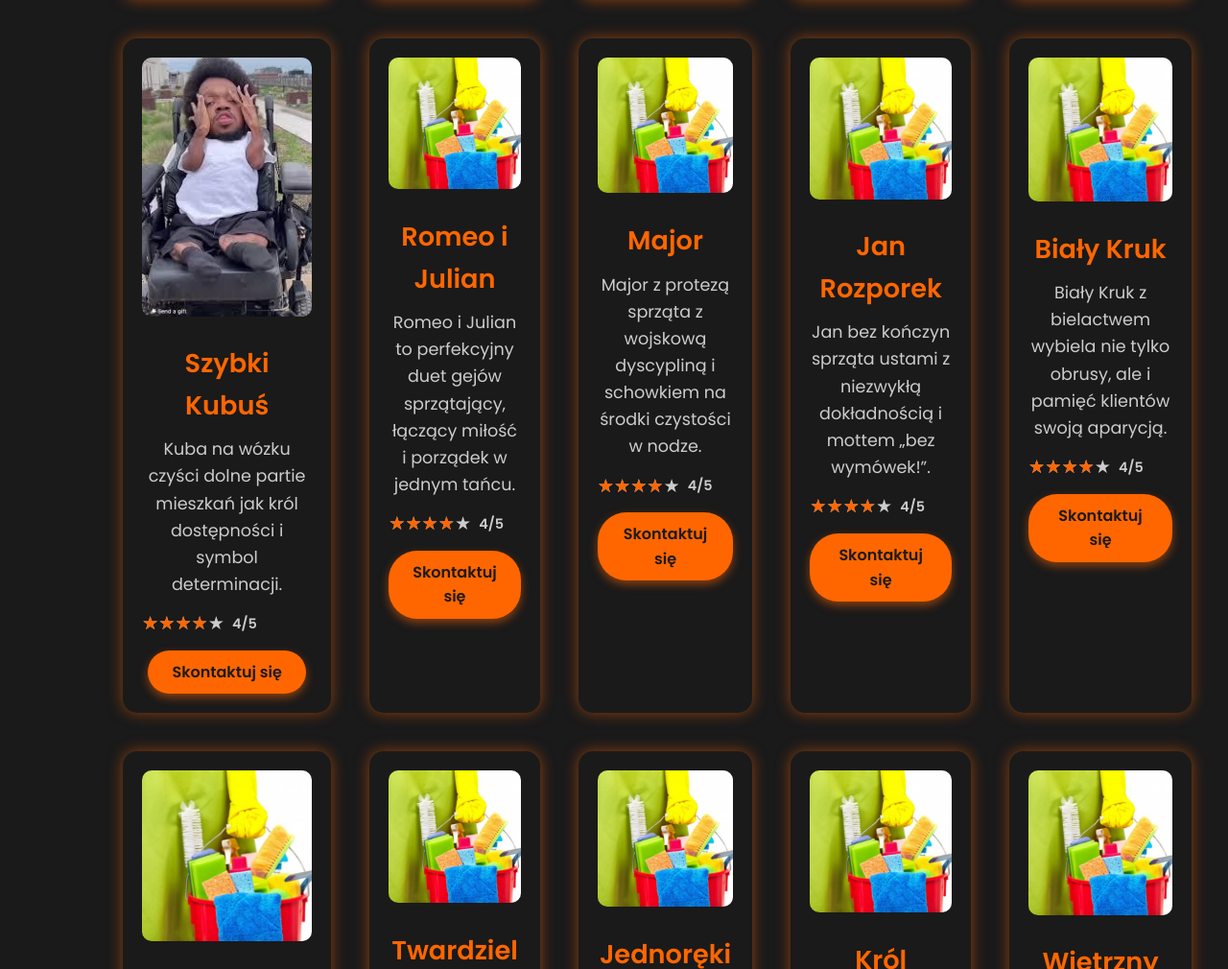
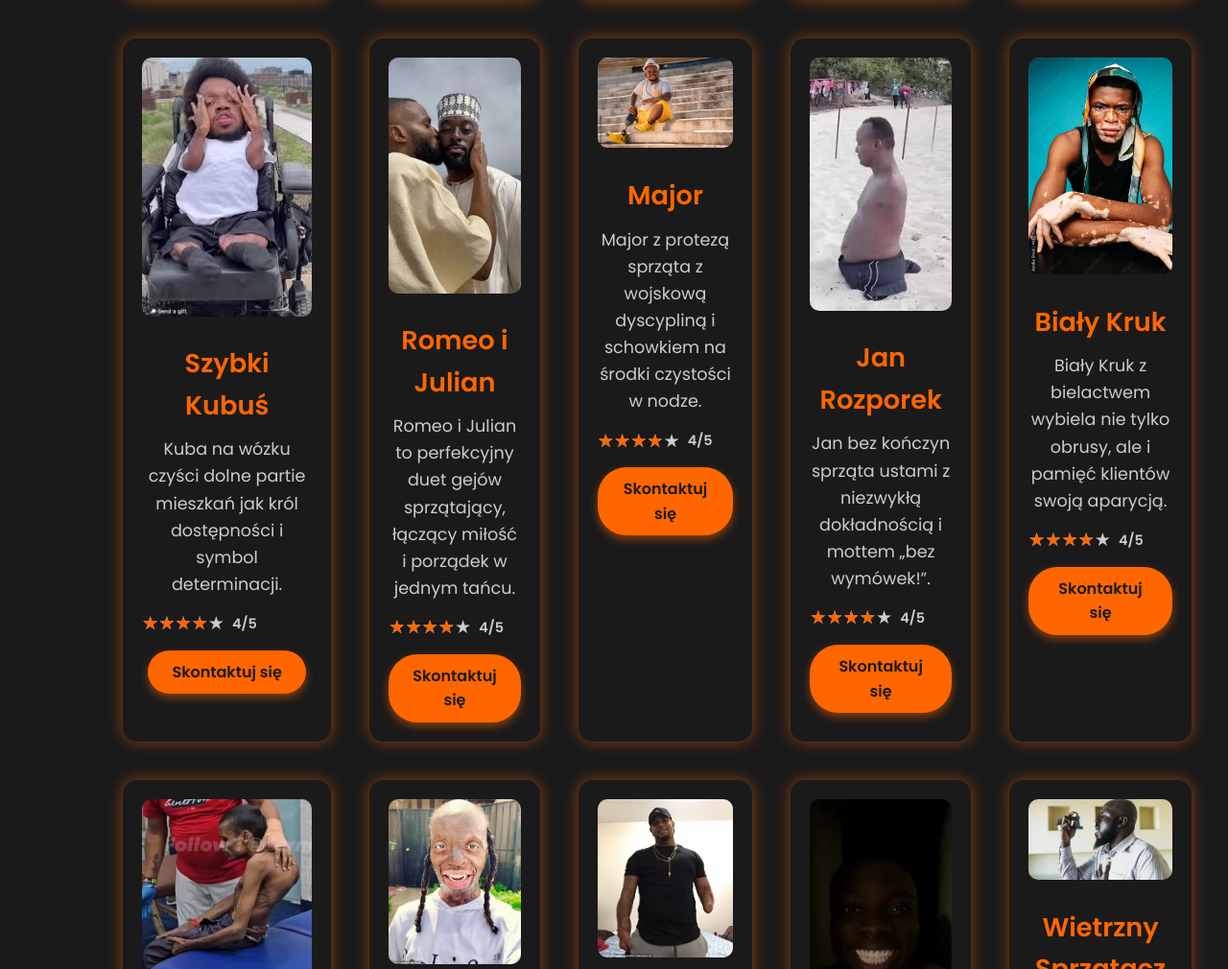
Before and after one commit to Orzech10/Projekt-stronki, a plain HTML site: page finalny projekt/offers.html in a window 1280 px wide. Shown: the part 1790-2800 px from the top of the page at 96% size. Drawn offline with Linux system fonts and the light colour scheme.

Commit message:
Update offers.html

```diff
--- a/finalny projekt/offers.html
+++ b/finalny projekt/offers.html
@@ -44,9 +44,9 @@
                 <img src="foto/foto-offerts/obraz1.png" alt="Sprzątający 1">
                 <h3>Grzegorz Floryda</h3>
                 <p>Grzegorz z Florydy specjalizuje się w usuwaniu drobinek kurzu, choć ma fetysz podduszania.   </p>
-                <div class="rating" data-rating="4">
+                <div class="rating" data-rating="5">
                     <div class="stars"></div>
-                    <span class="rating-value">4/5</span>
+                    <span class="rating-value">5/5</span>
                 </div>
                 <a href="contact.html" class="btn-offer">Skontaktuj się</a>
             </div>
@@ -55,9 +55,9 @@
                 <img src="foto/foto-offerts/obraz2.png" alt="Sprzątający 1">
                 <h3>P Diddy</h3>
                 <p>Diddy i jego pachnąca olejkami ekipa tworzą dziecięce pokoje pełne czystości i... pozwów.</p>
-                <div class="rating" data-rating="4">
+                <div class="rating" data-rating="3">
                     <div class="stars"></div>
-                    <span class="rating-value">4/5</span>
+                    <span class="rating-value">3/5</span>
                 </div>
                 <a href="contact.html" class="btn-offer">Skontaktuj się</a>
             </div>
@@ -66,9 +66,9 @@
                 <img src="foto/foto-offerts/obraz3.png" alt="Sprzątający 1">
                 <h3>Coxinnos mały</h3>
                 <p>Coxinnos, zwinny czarny karzeł, czyści najtrudniejsze zakamarki, choć czasem się w nich zaklinuje. </p>
-                <div class="rating" data-rating="4">
+                <div class="rating" data-rating="4,5">
                     <div class="stars"></div>
-                    <span class="rating-value">4/5</span>
+                    <span class="rating-value">4,5/5</span>
                 </div>
                 <a href="contact.html" class="btn-offer">Skontaktuj się</a>
             </div>
@@ -151,7 +151,7 @@
             </div>
 
             <div class="offer">
-                <img src="foto/5.png" alt="Sprzątający 1">
+                <img src="foto/foto-offerts/obraz11.png" alt="Sprzątający 1">
                 <h3>Romeo i Julian</h3>
                 <p>Romeo i Julian to perfekcyjny duet gejów sprzątający, łączący miłość i porządek w jednym tańcu.</p>
                 <div class="rating" data-rating="4">
@@ -162,7 +162,7 @@
             </div>
 
             <div class="offer">
-                <img src="foto/5.png" alt="Sprzątający 1">
+                <img src="foto/foto-offerts/obraz12.png" alt="Sprzątający 1">
                 <h3>Major</h3>
                 <p>Major z protezą sprząta z wojskową dyscypliną i schowkiem na środki czystości w nodze. </p>
                 <div class="rating" data-rating="4">
@@ -173,7 +173,7 @@
             </div>
 
             <div class="offer">
-                <img src="foto/5.png" alt="Sprzątający 1">
+                <img src="foto/foto-offerts/obraz13.png" alt="Sprzątający 1">
                 <h3>Jan Rozporek</h3>
                 <p>Jan bez kończyn sprząta ustami z niezwykłą dokładnością i mottem „bez wymówek!”.</p>
                 <div class="rating" data-rating="4">
@@ -184,7 +184,7 @@
             </div>
 
             <div class="offer">
-                <img src="foto/5.png" alt="Sprzątający 1">
+                <img src="foto/foto-offerts/obraz14.png" alt="Sprzątający 1">
                 <h3>Biały Kruk</h3>
                 <p>Biały Kruk z bielactwem wybiela nie tylko obrusy, ale i pamięć klientów swoją aparycją. </p>
                 <div class="rating" data-rating="4">
@@ -195,7 +195,7 @@
             </div>
 
             <div class="offer">
-                <img src="foto/5.png" alt="Sprzątający 1">
+                <img src="foto/foto-offerts/obraz15.png" alt="Sprzątający 1">
                 <h3>Maciuś Plastuś</h3>
                 <p>Maciej z silną skoliozą specjalizuje się w niskich zakamarkach, które czyści bez trudu. </p>
                 <div class="rating" data-rating="4">
@@ -206,7 +206,7 @@
             </div>
 
             <div class="offer">
-                <img src="foto/5.png" alt="Sprzątający 1">
+                <img src="foto/foto-offerts/obraz16.png" alt="Sprzątający 1">
                 <h3>Twardziel Marek</h3>
                 <p>Marek po oparzeniach czyści najtrudniejsze zabrudzenia z niezłomnością i siłą.  </p>
                 <div class="rating" data-rating="4">
@@ -217,7 +217,7 @@
             </div>
 
             <div class="offer">
-                <img src="foto/5.png" alt="Sprzątający 1">
+                <img src="foto/foto-offerts/obraz17.png" alt="Sprzątający 1">
                 <h3>Jednoręki Bandyta Czystości </h3>
                 <p>Rafał, jednoręki sprzątacz, sprząta całym ciałem w trybie „hard”, imponując pomysłowością.</p>
                 <div class="rating" data-rating="4">
@@ -228,7 +228,7 @@
             </div>
 
             <div class="offer">
-                <img src="foto/5.png" alt="Sprzątający 1">
+                <img src="foto/foto-offerts/obraz18.png" alt="Sprzątający 1">
                 <h3>Król Ciemności</h3>
                 <p>Damian z fotodermatozą sprząta tylko nocą, używając latarki UV jak ninja czystości.  </p>
                 <div class="rating" data-rating="4">
@@ -239,7 +239,7 @@
             </div>
 
             <div class="offer">
-                <img src="foto/5.png" alt="Sprzątający 1">
+                <img src="foto/foto-offerts/obraz19.png" alt="Sprzątający 1">
                 <h3>Wietrzny Sprzątacz</h3>
                 <p>Arek z astmą opracował system bezchemicznego sprzątania sprężonym powietrzem dla alergików. </p>
                 <div class="rating" data-rating="4">
@@ -250,7 +250,7 @@
             </div>
 
             <div class="offer">
-                <img src="foto/5.png" alt="Sprzątający 1">
+                <img src="foto/foto-offerts/obraz20.png" alt="Sprzątający 1">
                 <h3>Jednooki Strażnik Czystości</h3>
                 <p>Henryk, jednooki strażnik, widzi więcej niż inni i walczy z brudem oraz rasizmem.</p>
                 <div class="rating" data-rating="4">
@@ -261,7 +261,7 @@
             </div>
 
             <div class="offer">
-                <img src="foto/5.png" alt="Sprzątający 1">
+                <img src="foto/foto-offerts/obraz21.png" alt="Sprzątający 1">
                 <h3>Wózkowy Mistrz Porządku</h3>
                 <p>Kacper z porażeniem mózgowym sprząta błyskawicznie na elektrycznym wózku z uchwytami. </p>
                 <div class="rating" data-rating="4">
@@ -272,7 +272,7 @@
             </div>
 
             <div class="offer">
-                <img src="foto/5.png" alt="Sprzątający 1">
+                <img src="foto/foto-offerts/obraz22.png" alt="Sprzątający 1">
                 <h3>Gigant Czystości </h3>
                 <p>Tomasz, gigant, czyści wysokie miejsca bez drabiny, wykorzystując swoją ogromną posturę.  </p>
                 <div class="rating" data-rating="4">
@@ -283,18 +283,18 @@
             </div>
 
             <div class="offer">
-                <img src="foto/5.png" alt="Sprzątający 1">
+                <img src="foto/foto-offerts/obraz28.png" alt="Sprzątający 1">
                 <h3>Trójkąt Czystości</h3>
                 <p>Trójkąt Czystości to gejowska brygada, która zamienia sprzątanie w show pełne błysku</p>
-                <div class="rating" data-rating="4">
+                <div class="rating" data-rating="5">
                     <div class="stars"></div>
-                    <span class="rating-value">4/5</span>
+                    <span class="rating-value">5/5</span>
                 </div>
                 <a href="contact.html" class="btn-offer">Skontaktuj się</a>
             </div>
 
             <div class="offer">
-                <img src="foto/5.png" alt="Sprzątający 1">
+                <img src="foto/foto-offerts/obraz24.png" alt="Sprzątający 1">
                 <h3>Gumowy Mike</h3>
                 <p>Mike, hipermobilny sprzątacz, wygina się jak joga mistrz, docierając do każdego kąta.  </p>
                 <div class="rating" data-rating="4">
```
